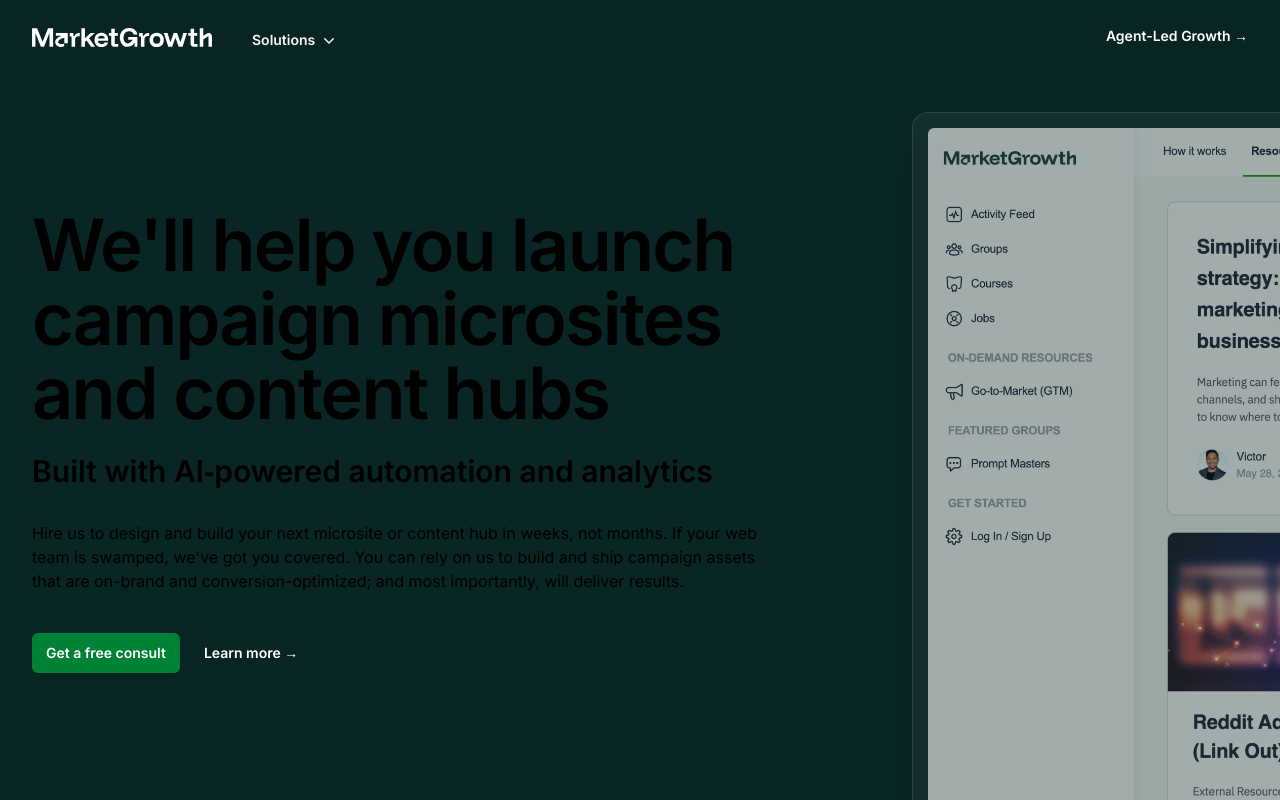
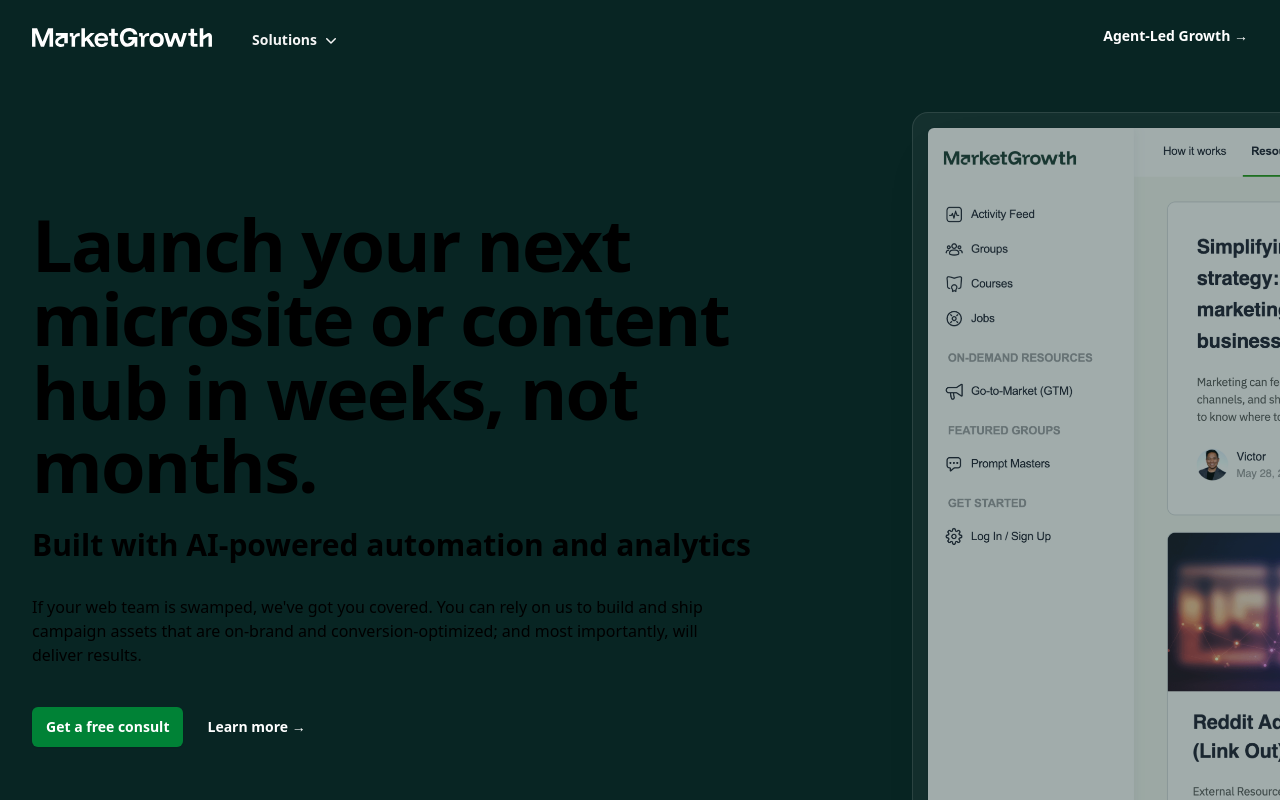
Before and after one commit to growthUx/mgio, a Next.js app: page / in a window 1280 px wide. Shown: the top 800 px of the page. Built offline with nearby package versions, Linux system fonts and the light colour scheme.

Commit message:
Update header

```diff
--- a/src/app/HomePage.jsx
+++ b/src/app/HomePage.jsx
@@ -114,12 +114,12 @@
                   </span>
                 </a>
               </div> */}
-              <h1 className="mt-12 text-4xl font-semibold tracking-tight leading-[1.2] sm:leading-[1.025] text-theme-primary sm:text-7xl">We&apos;ll help you launch campaign microsites and content hubs<span className="block mt-6 text-lg sm:text-3xl  tracking-normal text-theme-accent">Built with AI&#8209;powered automation and analytics</span></h1>
+              <h1 className="mt-12 text-4xl font-semibold tracking-tight leading-[1.2] sm:leading-[1.025] sm:text-7xl">Launch your next microsite or content hub in weeks, not months.<span className="block mt-6 text-lg sm:text-3xl  tracking-normal text-theme-accent">Built with AI&#8209;powered automation and analytics</span></h1>
               {/* <h2 className="text-lg mt-4 text-[#F5F5F5] text-pretty sm:text-[22px] pr-4">We help founders and fast growing teams build engaging brands online to serve and captivate their audience to win them as customers.</h2> */}
               {/* <h1 className="font-funnel-display mt-12 text-3xl font-semibold text-pretty tracking-tight text-[#F5F5F5] sm:text-6xl">We are a DX<span className="text-[#40C1AC]"> + </span>AI Studio</h1>
               <h2 className="text-lg mt-4 text-[#F5F5F5] text-pretty sm:text-[22px] pr-4">We help founders and fast growing teams build engaging brands online to serve and captivate their audience to win them as customers.</h2> */}
               <p className="mt-8 text-md max-w-3xl mx-auto text-pretty text-theme-primary pr-8 sm:text-md/8 sm:mx-0">
-              Hire us to design and build your next microsite or content hub in weeks, not months. If your web team is swamped, we&apos;ve got you covered. You can rely on us to build and ship campaign assets that are on-brand and conversion-optimized; and most importantly, will deliver results.</p>
+               If your web team is swamped, we&apos;ve got you covered. You can rely on us to build and ship campaign assets that are on-brand and conversion-optimized; and most importantly, will deliver results.</p>
               <div className="mt-10 flex items-center gap-x-6">
                 <a
                   href="https://meetings.hubspot.com/victor-ramayrat"
--- a/src/app/layout.jsx
+++ b/src/app/layout.jsx
@@ -1,4 +1,4 @@
-import { Inter } from 'next/font/google'
+import { Inter, Source_Serif_4 } from 'next/font/google'
 import localFont from 'next/font/local'
 import clsx from 'clsx'
 
@@ -13,6 +13,12 @@
   subsets: ['latin'],
   display: 'swap',
   variable: '--font-inter',
+})
+
+const sourceSerif4 = Source_Serif_4({
+  subsets: ['latin'],
+  display: 'swap',
+  variable: '--font-source-serif-4',
 })
 
 const monaSans = localFont({
@@ -101,7 +107,7 @@
   return (
     <html
       lang="en"
-      className={clsx('h-full antialiased', inter.variable, funnelDisplay.variable, monaSans.variable)}
+      className={clsx('h-full antialiased', sourceSerif4.variable, funnelDisplay.variable, monaSans.variable)}
       suppressHydrationWarning
     >
       <body className="flex min-h-full flex-col bg-[#082523]">
--- a/src/styles/tailwind.css
+++ b/src/styles/tailwind.css
@@ -5,10 +5,10 @@
 
 @theme {
   --text-2xs: 0.6875rem;
-
   --font-sans: var(--font-inter);
   --font-display: var(--font-mona-sans);
   --font-funnel-display: 'Funnel Display', sans-serif;
+  --font-source-serif-4: 'Source Serif 4', serif;
 }
 
 /* Smooth scroll behavior for anchor links */
--- a/src/styles/typography.css
+++ b/src/styles/typography.css
@@ -54,7 +54,7 @@
   line-height: theme(lineHeight.6);
 
   h1 {
-    font-family: var(--font-funnel-display);
+    font-family: var(--font-source-serif-4), serif;
     color: var(--typography-headings);
     font-weight: 600;
     font-size: var(--text-3xl);
```
